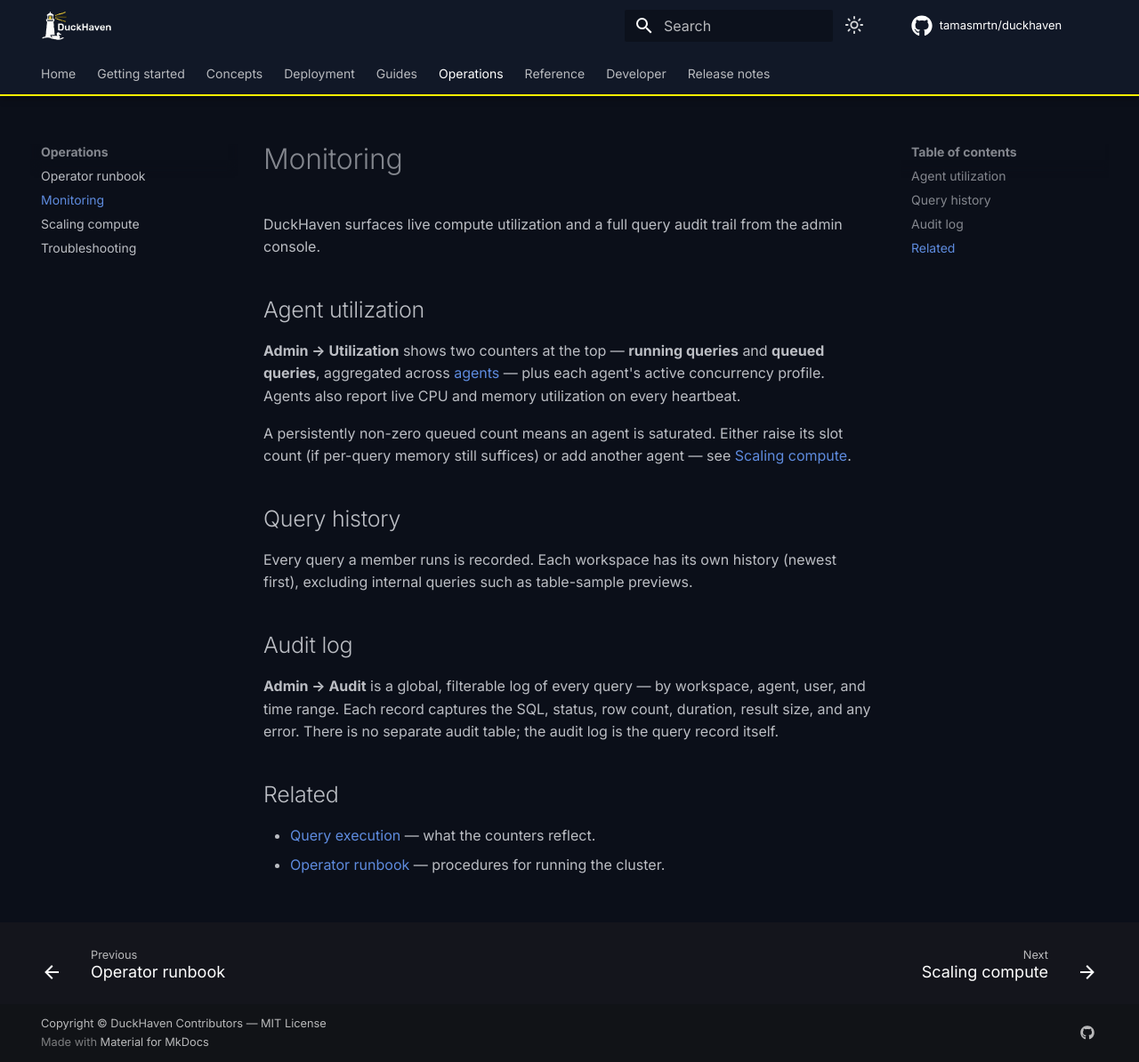
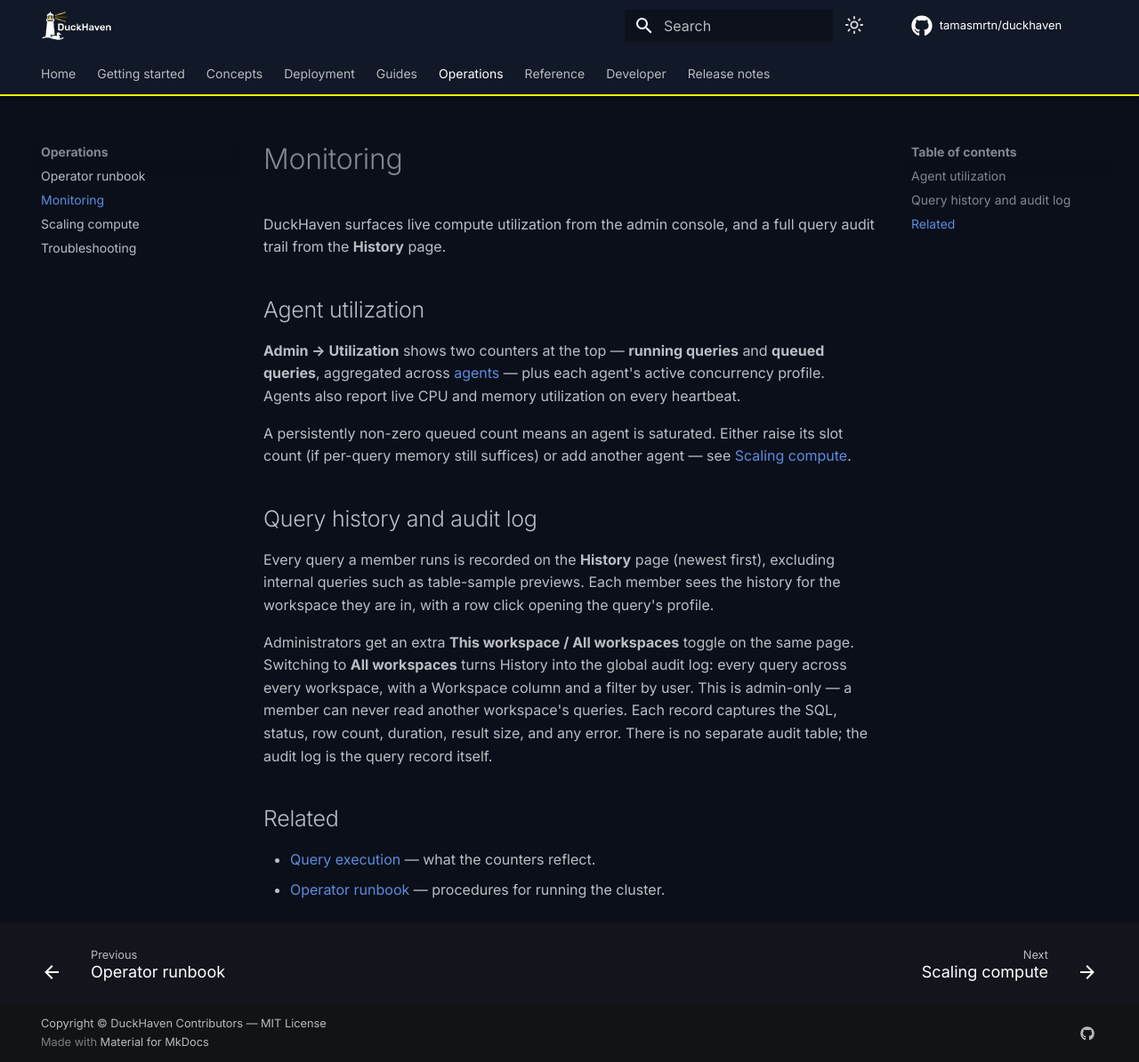
Before and after one commit to tamasmrtn/duckhaven, an MkDocs documentation site: the page built from docs/operations/monitoring.md, in a window 1280 px wide and 1194 px high. Shown: the whole window at 89% size. Built offline with MkDocs 1.6.1 and Material for MkDocs 9.7.7, drawn with Linux system fonts in a browser that asks for light colours; comment, search, counter and statistics services are not loaded.

Commit message:
Update docs for History/Audit and catalog-tree merges
Document History as the audit trail with the admin all-workspaces toggle,
and the single searchable catalog tree shared by the worksheet and catalog
page. Reconcile router, nav, and endpoint references.

```diff
--- a/docs/operations/monitoring.md
+++ b/docs/operations/monitoring.md
@@ -1,6 +1,7 @@
 # Monitoring
 
-DuckHaven surfaces live compute utilization and a full query audit trail from the admin console.
+DuckHaven surfaces live compute utilization from the admin console, and a full query audit trail from the
+**History** page.
 
 ## Agent utilization
 
@@ -11,16 +12,17 @@
 A persistently non-zero queued count means an agent is saturated. Either raise its slot count (if per-query memory still
 suffices) or add another agent — see [Scaling compute](scaling.md).
 
-## Query history
+## Query history and audit log
 
-Every query a member runs is recorded. Each workspace has its own history (newest first), excluding internal queries
-such as table-sample previews.
+Every query a member runs is recorded on the **History** page (newest first), excluding internal queries such as
+table-sample previews. Each member sees the history for the workspace they are in, with a row click opening the
+query's profile.
 
-## Audit log
-
-**Admin → Audit** is a global, filterable log of every query — by workspace, agent, user, and time range. Each record
-captures the SQL, status, row count, duration, result size, and any error. There is no separate audit table; the audit
-log is the query record itself.
+Administrators get an extra **This workspace / All workspaces** toggle on the same page. Switching to **All
+workspaces** turns History into the global audit log: every query across every workspace, with a Workspace column and
+a filter by user. This is admin-only — a member can never read another workspace's queries. Each record captures the
+SQL, status, row count, duration, result size, and any error. There is no separate audit table; the audit log is the
+query record itself.
 
 ## Related
 
```
Also changed, not shown: docs/concepts/architecture.md (+5 -3 lines), docs/developer/design-system.md (+2 -2 lines), docs/guides/manage-catalogs.md (+3 -3 lines), docs/operations/runbook.md (+2 -2 lines), docs/reference/rest-api.md (+1 -1 lines).
